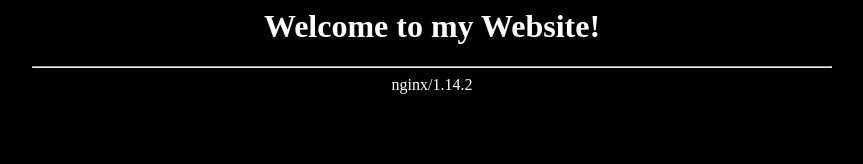
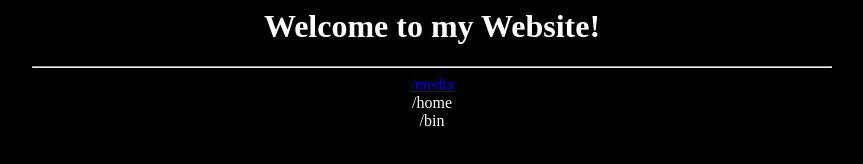
Before and after one commit to Taniks1618/my-site, a plain HTML site: page index.html in a window 1280 px wide. Shown: the whole page, without its empty margins (208-1071 px from the left). Drawn offline with Linux system fonts and the light colour scheme.

Commit message:
upadted links

```diff
--- a/index.html
+++ b/index.html
@@ -5,6 +5,8 @@
 <center><h1>Welcome to my Website!</h1></center>
 <!-- use links in this format to goto other parts of the site-->
 <hr>
-<center>nginx/1.14.2</center>
+<center><a href="photography/index.html">/media</a></center>
+<center>/home</center>
+<center>/bin</center>
 </body>
 </html>
```
